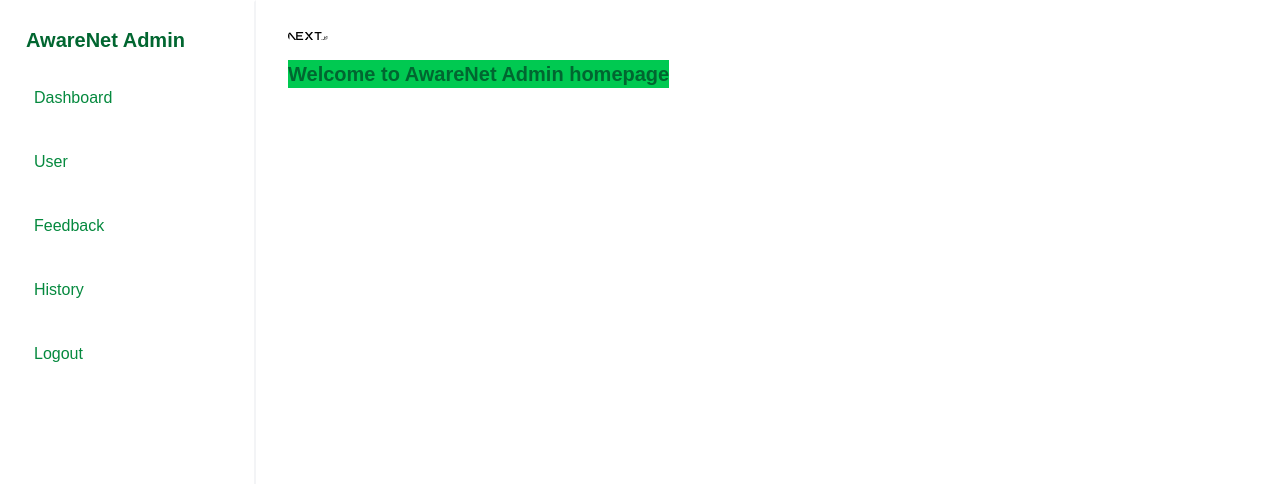
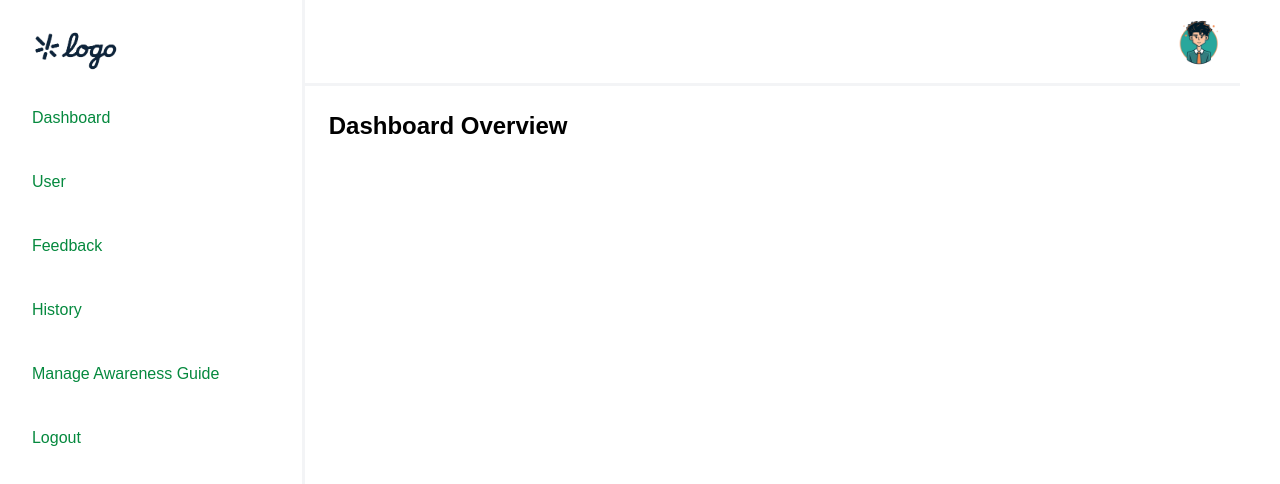
Before and after one commit to MaurenceBudiongan/awarenet-admin-web, a Next.js app: page /homepage in a window 1280 px wide. Shown: the top 484 px of the page. Built offline with nearby package versions, Linux system fonts and the light colour scheme.

Commit message:
ui improvement

```diff
--- a/app/homepage/page.tsx
+++ b/app/homepage/page.tsx
@@ -4,55 +4,64 @@ import Image from "next/image";
 const Homepage = () => {
   return (
     <div className="flex h-screen">
-      <nav className="w-64 text-white flex flex-col p-6 space-y-6 border-2 border-r-gray-100">
-        <h1 className="text-xl font-bold mb-6 text-green-800">
-          AwareNet Admin
-        </h1>
+      <nav className="w-96 text-white flex flex-col p-6 space-y-6 border-r-3 border-gray-100">
+        <Image
+          src="/logo.png"
+          alt="AwareNet Logo"
+          width={100}
+          height={100}
+          className="rounded-full float-right"
+        />
         <div className="group flex">
           <button className="group-hover:bg-[#05893E] active:bg-[#05893E] w-1 rounded"></button>
-          <button className="group  py-2 px-1 w-px  rounded text-left text-[#05893E] font-inter font-medium">
+          <button className="py-2 px-1 w-px  rounded text-left text-[#05893E] font-inter font-medium">
             Dashboard
           </button>
         </div>
         <div className="group flex">
           <button className="group-hover:bg-[#05893E] w-1 rounded"></button>
-          <button className="  py-2 px-1 w-px  rounded text-left text-[#05893E] font-inter font-medium">
+          <button className="py-2 px-1 w-full  rounded text-left text-[#05893E] font-inter font-medium">
             User
           </button>
         </div>
         <div className="group flex">
           <button className="group-hover:bg-[#05893E] w-1 rounded"></button>
-          <button className="  py-2 px-1 w-px  rounded text-left text-[#05893E] font-inter font-medium">
+          <button className="py-2 px-1 w-full  rounded text-left text-[#05893E] font-inter font-medium">
             Feedback
           </button>
         </div>
         <div className="group flex">
           <button className="group-hover:bg-[#05893E] w-1 rounded"></button>
-          <button className="  py-2 px-1 w-px  rounded text-left text-[#05893E] font-inter font-medium">
+          <button className="py-2 px-1 w-full  rounded text-left text-[#05893E] font-inter font-medium">
             History
           </button>
         </div>
         <div className="group flex">
           <button className="group-hover:bg-[#05893E] w-1 rounded"></button>
-          <button className="  py-2 px-1 w-px  rounded text-left text-[#05893E] font-inter font-medium">
+          <button className="py-2 px-1 w-full  rounded text-left text-[#05893E] font-inter font-medium">
+            Manage Awareness Guide
+          </button>
+        </div>
+
+        <div className="group flex">
+          <button className="group-hover:bg-[#05893E] w-1 rounded"></button>
+          <button className="py-2 px-1 w-full  rounded text-left text-[#05893E] font-inter font-medium">
             Logout
           </button>
         </div>
       </nav>
 
-      <main className="flex flex-col space-y-5 p-8 bg-white-100">
-        <header>
+      <main className="relative flex flex-col space-y-6 w-full">
+        <header className="p-4 border-b-3 border-gray-100 mr-10">
           <Image
-            src="/next.svg" // 🔹 image path (public/logo.png)
-            alt="AwareNet Logo" // 🔹 for accessibility
-            width={40} // 🔹 required width (px)
-            height={40} // 🔹 required height (px)
-            className="rounded-full"
+            src="/profile.png"
+            alt="AwareNet Logo"
+            width={50}
+            height={50}
+            className="rounded-full float-right"
           />
         </header>
-        <p className="bg-green-500 text-green-800 text-xl font-semibold">
-          Welcome to AwareNet Admin homepage
-        </p>
+        <p className="ml-6 text-2xl font-semibold">Dashboard Overview</p>
       </main>
     </div>
   );
```
Also changed, not shown: public/logo.png (added), public/profile.png (added).
